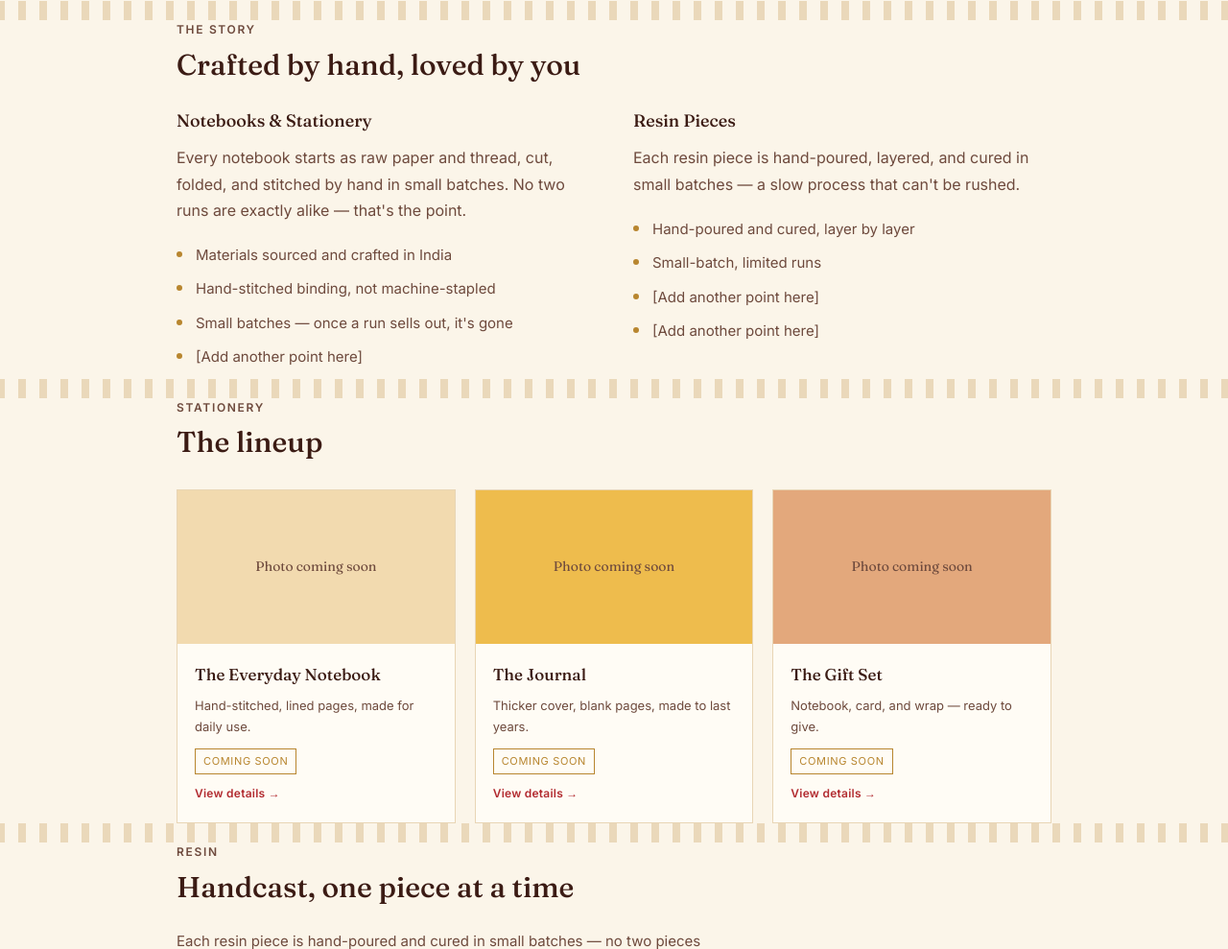
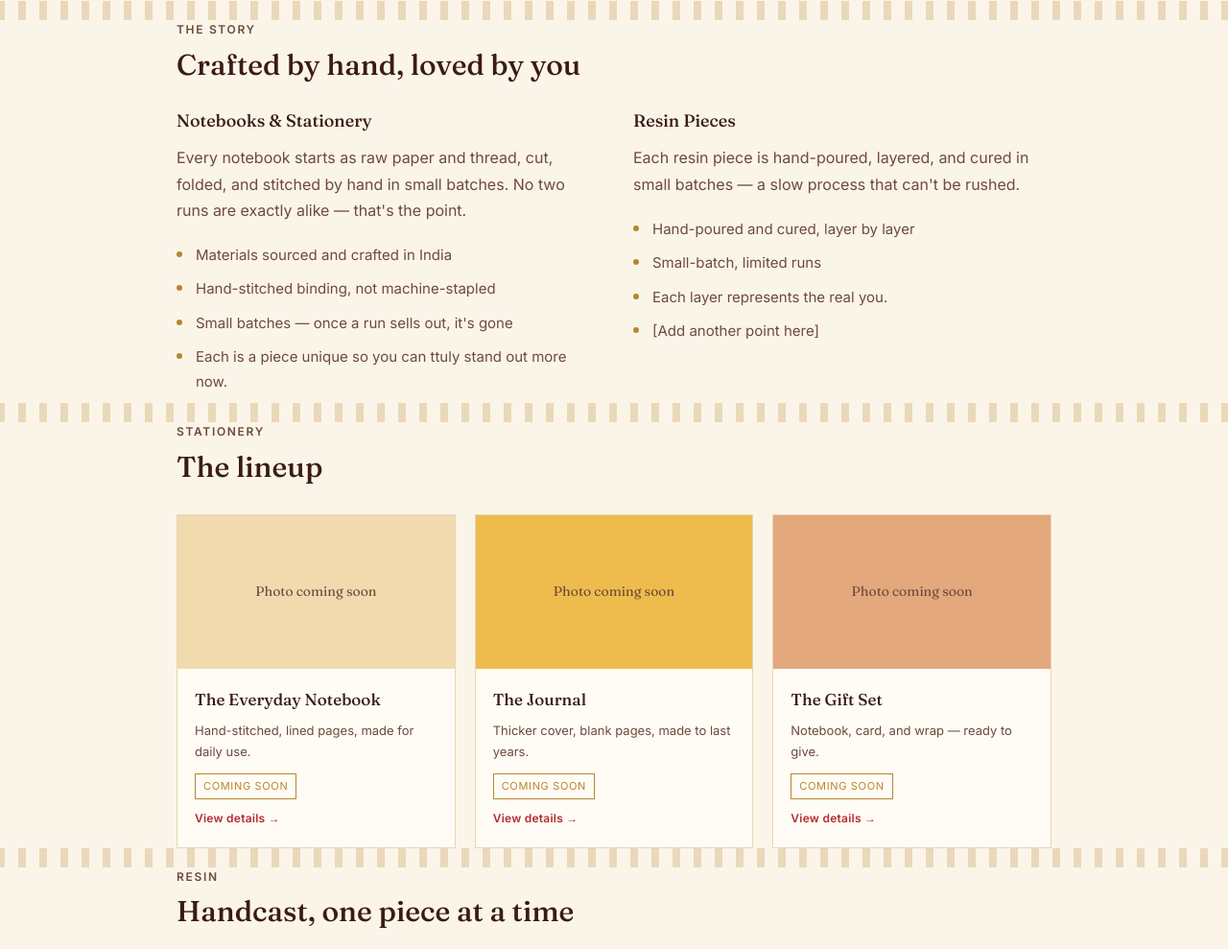
Before and after one commit to Amirullah-Vibusha/Vibusha, a plain HTML site: page index.html in a window 1280 px wide. Shown: the part 609-1598 px from the top of the page at 96% size. Drawn offline with Linux system fonts and the light colour scheme.

Commit message:
Product Info index.html

```diff
--- a/index.html
+++ b/index.html
@@ -280,7 +280,7 @@
         <li>Materials sourced and crafted in India</li>
         <li>Hand-stitched binding, not machine-stapled</li>
         <li>Small batches — once a run sells out, it's gone</li>
-        <li>[Add another point here]</li>
+        <li>Each is a piece unique so you can ttuly stand out more now.</li>
       </ul>
     </div>
     <div>
@@ -289,7 +289,7 @@
       <ul>
         <li>Hand-poured and cured, layer by layer</li>
         <li>Small-batch, limited runs</li>
-        <li>[Add another point here]</li>
+        <li>Each layer represents the real you.</li>
         <li>[Add another point here]</li>
       </ul>
     </div>
@@ -371,7 +371,7 @@
         <p>Bookmarks and pen holders, made to pair with the notebooks.</p>
         <span class="tag">Coming soon</span><br>
         <a href="#" class="view-details">View details →</a>
-        <!-- Add full description, price, and sizes here once ready -->
+        <,Add a touch of creativity to every page with our handmade bookmarks. Carefully crafted with premium materials and unique designs, they’re perfect for book lovers, students, and thoughtful gifting. Whether you prefer elegant, minimalist, floral, or resin-inspired styles, each bookmark is made with attention to detail to make your reading experience even more special. -->
       </div>
     </div>
   </div>
```
